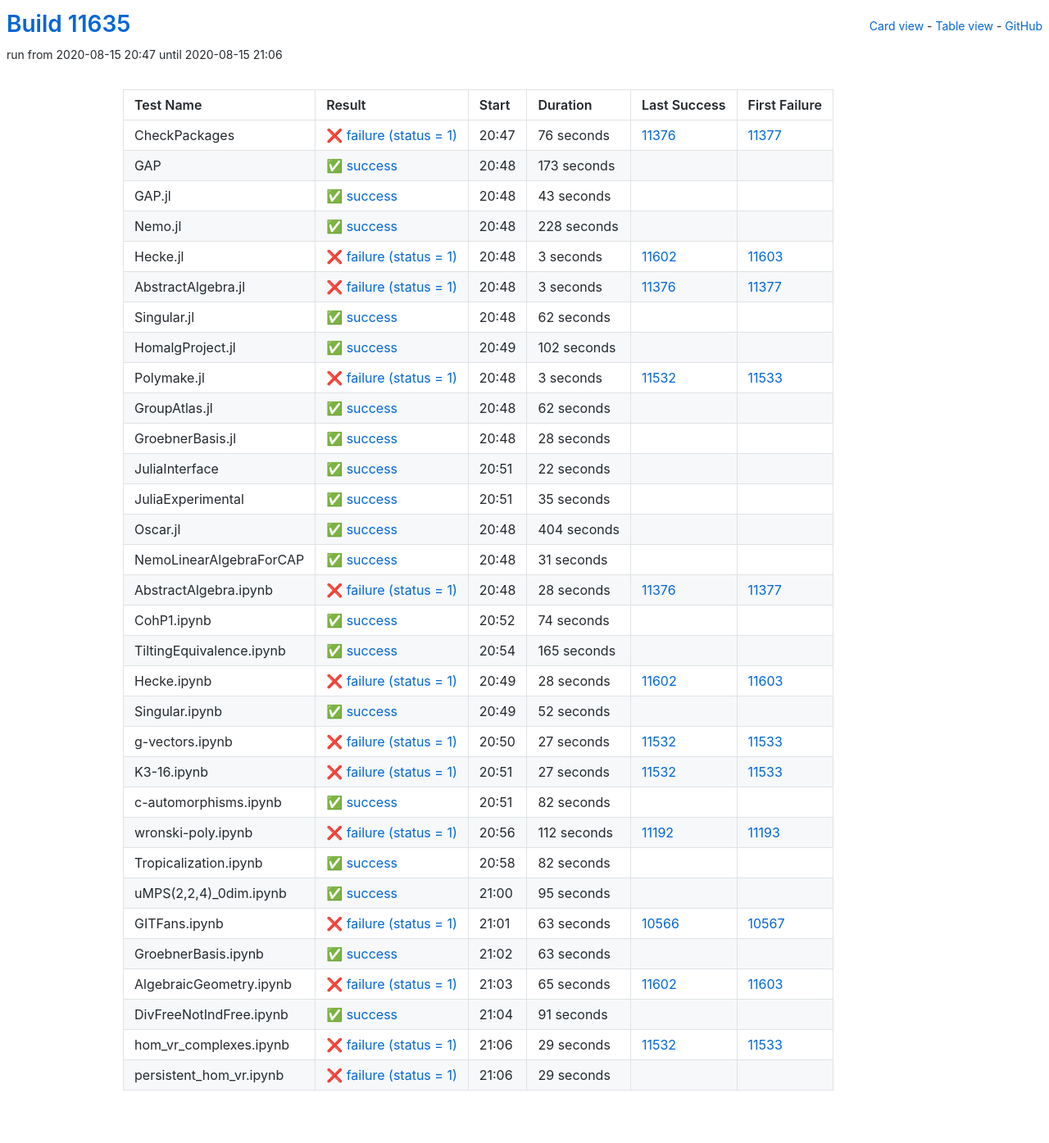
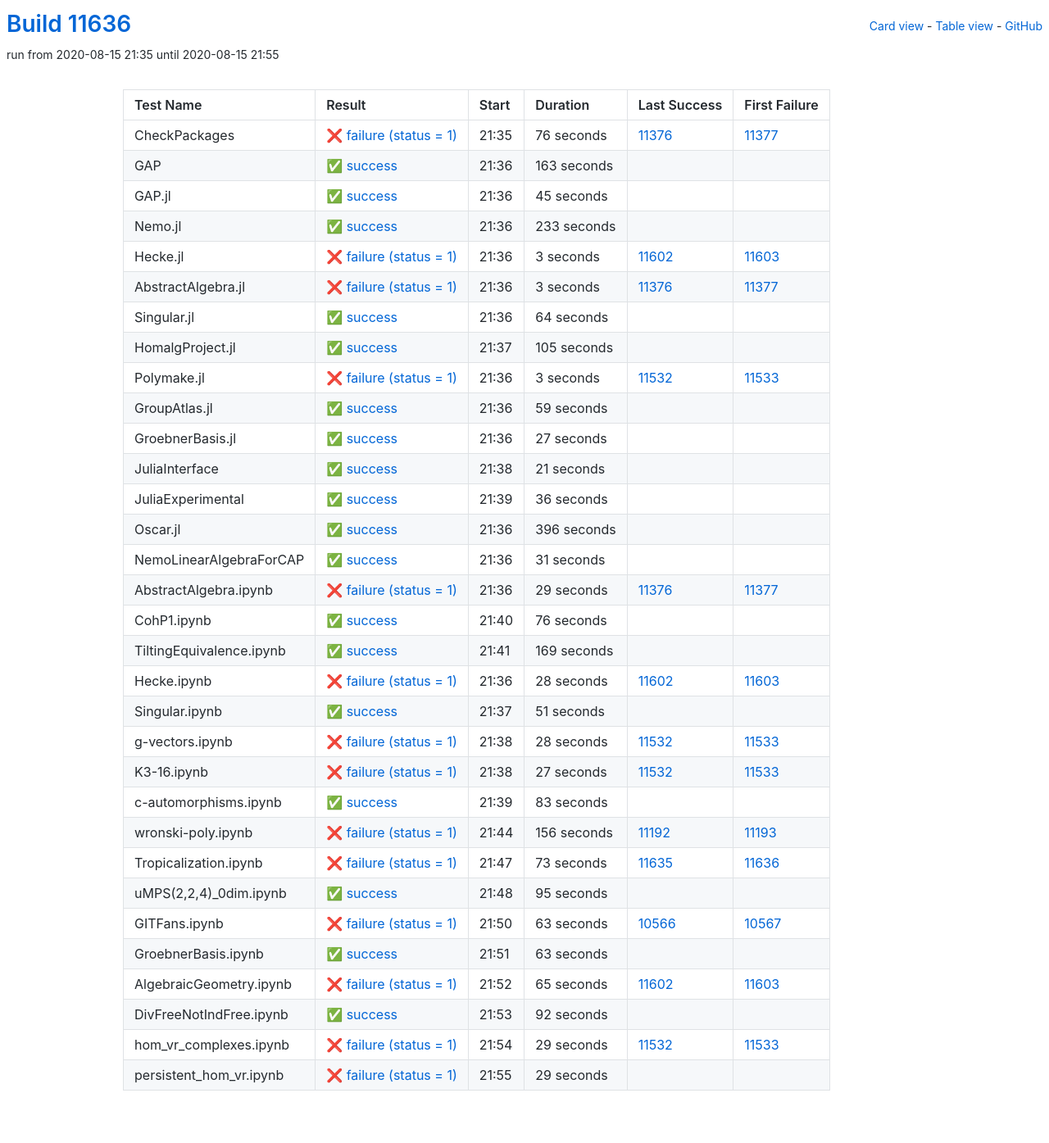
Before and after one commit to oscar-system/oscar-ci-status, a Jekyll site: the page built from table.html, in a window 1280 px wide. Shown: the whole page at 82% size. Built offline with Jekyll 4.4.1, drawn with Linux system fonts in a browser that asks for light colours.

Commit message:
Build #11636

```diff
--- a/_data/ci.yml
+++ b/_data/ci.yml
@@ -1,6 +1,6 @@
 ---
-build: 11635
-build_url: https://oscarci.mathematik.uni-kl.de/job/oscar/11635/
+build: 11636
+build_url: https://oscarci.mathematik.uni-kl.de/job/oscar/11636/
 job: oscar
 organization: oscar-system
 repo: oscar-ci-status
@@ -8,8 +8,8 @@
 tests:
 - name: CheckPackages
   id: checkpackages
-  log: https://oscarci.mathematik.uni-kl.de/job/oscar/11635/artifact/logs/build-11635/CheckPackages.log
-  start: 2020-08-15 20:47
+  log: https://oscarci.mathematik.uni-kl.de/job/oscar/11636/artifact/logs/build-11636/CheckPackages.log
+  start: 2020-08-15 21:35
   success: false
   exitcode: 1
   status: failure
@@ -20,44 +20,44 @@
   first_failure_url: https://oscarci.mathematik.uni-kl.de/job/oscar/11377/
 - name: GAP
   id: gap
-  log: https://oscarci.mathematik.uni-kl.de/job/oscar/11635/artifact/logs/build-11635/GAP.log
-  start: 2020-08-15 20:48
+  log: https://oscarci.mathematik.uni-kl.de/job/oscar/11636/artifact/logs/build-11636/GAP.log
+  start: 2020-08-15 21:36
   success: true
   exitcode: 0
   status: success
-  duration: 173
+  duration: 163
   last_success: false
   last_success_url:
   first_failure: false
   first_failure_url:
 - name: GAP.jl
   id: gap-jl
-  log: https://oscarci.mathematik.uni-kl.de/job/oscar/11635/artifact/logs/build-11635/GAP.jl.log
-  start: 2020-08-15 20:48
+  log: https://oscarci.mathematik.uni-kl.de/job/oscar/11636/artifact/logs/build-11636/GAP.jl.log
+  start: 2020-08-15 21:36
   success: true
   exitcode: 0
   status: success
-  duration: 43
+  duration: 45
   last_success: false
   last_success_url:
   first_failure: false
   first_failure_url:
 - name: Nemo.jl
   id: nemo-jl
-  log: https://oscarci.mathematik.uni-kl.de/job/oscar/11635/artifact/logs/build-11635/Nemo.jl.log
-  start: 2020-08-15 20:48
+  log: https://oscarci.mathematik.uni-kl.de/job/oscar/11636/artifact/logs/build-11636/Nemo.jl.log
+  start: 2020-08-15 21:36
   success: true
   exitcode: 0
   status: success
-  duration: 228
+  duration: 233
   last_success: false
   last_success_url:
   first_failure: false
   first_failure_url:
 - name: Hecke.jl
   id: hecke-jl
-  log: https://oscarci.mathematik.uni-kl.de/job/oscar/11635/artifact/logs/build-11635/Hecke.jl.log
-  start: 2020-08-15 20:48
+  log: https://oscarci.mathematik.uni-kl.de/job/oscar/11636/artifact/logs/build-11636/Hecke.jl.log
+  start: 2020-08-15 21:36
   success: false
   exitcode: 1
   status: failure
@@ -68,8 +68,8 @@
   first_failure_url: https://oscarci.mathematik.uni-kl.de/job/oscar/11603/
 - name: AbstractAlgebra.jl
   id: abstractalgebra-jl
-  log: https://oscarci.mathematik.uni-kl.de/job/oscar/11635/artifact/logs/build-11635/AbstractAlgebra.jl.log
-  start: 2020-08-15 20:48
+  log: https://oscarci.mathematik.uni-kl.de/job/oscar/11636/artifact/logs/build-11636/AbstractAlgebra.jl.log
+  start: 2020-08-15 21:36
   success: false
   exitcode: 1
   status: failure
@@ -80,32 +80,32 @@
   first_failure_url: https://oscarci.mathematik.uni-kl.de/job/oscar/11377/
 - name: Singular.jl
   id: singular-jl
-  log: https://oscarci.mathematik.uni-kl.de/job/oscar/11635/artifact/logs/build-11635/Singular.jl.log
-  start: 2020-08-15 20:48
+  log: https://oscarci.mathematik.uni-kl.de/job/oscar/11636/artifact/logs/build-11636/Singular.jl.log
+  start: 2020-08-15 21:36
   success: true
   exitcode: 0
   status: success
-  duration: 62
+  duration: 64
   last_success: false
   last_success_url:
   first_failure: false
   first_failure_url:
 - name: HomalgProject.jl
   id: homalgproject-jl
-  log: https://oscarci.mathematik.uni-kl.de/job/oscar/11635/artifact/logs/build-11635/HomalgProject.jl.log
-  start: 2020-08-15 20:49
+  log: https://oscarci.mathematik.uni-kl.de/job/oscar/11636/artifact/logs/build-11636/HomalgProject.jl.log
+  start: 2020-08-15 21:37
   success: true
   exitcode: 0
   status: success
-  duration: 102
+  duration: 105
   last_success: false
   last_success_url:
   first_failure: false
   first_failure_url:
 - name: Polymake.jl
   id: polymake-jl
-  log: https://oscarci.mathematik.uni-kl.de/job/oscar/11635/artifact/logs/build-11635/Polymake.jl.log
-  start: 2020-08-15 20:48
+  log: https://oscarci.mathematik.uni-kl.de/job/oscar/11636/artifact/logs/build-11636/Polymake.jl.log
+  start: 2020-08-15 21:36
   success: false
   exitcode: 1
   status: failure
@@ -116,68 +116,68 @@
   first_failure_url: https://oscarci.mathematik.uni-kl.de/job/oscar/11533/
 - name: GroupAtlas.jl
   id: groupatlas-jl
-  log: https://oscarci.mathematik.uni-kl.de/job/oscar/11635/artifact/logs/build-11635/GroupAtlas.jl.log
-  start: 2020-08-15 20:48
+  log: https://oscarci.mathematik.uni-kl.de/job/oscar/11636/artifact/logs/build-11636/GroupAtlas.jl.log
+  start: 2020-08-15 21:36
   success: true
   exitcode: 0
   status: success
-  duration: 62
+  duration: 59
   last_success: false
   last_success_url:
   first_failure: false
   first_failure_url:
 - name: GroebnerBasis.jl
   id: groebnerbasis-jl
-  log: https://oscarci.mathematik.uni-kl.de/job/oscar/11635/artifact/logs/build-11635/GroebnerBasis.jl.log
-  start: 2020-08-15 20:48
+  log: https://oscarci.mathematik.uni-kl.de/job/oscar/11636/artifact/logs/build-11636/GroebnerBasis.jl.log
+  start: 2020-08-15 21:36
   success: true
   exitcode: 0
   status: success
-  duration: 28
+  duration: 27
   last_success: false
   last_success_url:
   first_failure: false
   first_failure_url:
 - name: JuliaInterface
   id: juliainterface
-  log: https://oscarci.mathematik.uni-kl.de/job/oscar/11635/artifact/logs/build-11635/JuliaInterface.log
-  start: 2020-08-15 20:51
+  log: https://oscarci.mathematik.uni-kl.de/job/oscar/11636/artifact/logs/build-11636/JuliaInterface.log
+  start: 2020-08-15 21:38
   success: true
   exitcode: 0
   status: success
-  duration: 22
+  duration: 21
   last_success: false
   last_success_url:
   first_failure: false
   first_failure_url:
 - name: JuliaExperimental
   id: juliaexperimental
-  log: https://oscarci.mathematik.uni-kl.de/job/oscar/11635/artifact/logs/build-11635/JuliaExperimental.log
-  start: 2020-08-15 20:51
+  log: https://oscarci.mathematik.uni-kl.de/job/oscar/11636/artifact/logs/build-11636/JuliaExperimental.log
+  start: 2020-08-15 21:39
   success: true
   exitcode: 0
   status: success
-  duration: 35
+  duration: 36
   last_success: false
   last_success_url:
   first_failure: false
   first_failure_url:
 - name: Oscar.jl
   id: oscar-jl
-  log: https://oscarci.mathematik.uni-kl.de/job/oscar/11635/artifact/logs/build-11635/Oscar.jl.log
-  start: 2020-08-15 20:48
+  log: https://oscarci.mathematik.uni-kl.de/job/oscar/11636/artifact/logs/build-11636/Oscar.jl.log
+  start: 2020-08-15 21:36
   success: true
   exitcode: 0
   status: success
-  duration: 404
+  duration: 396
   last_success: false
   last_success_url:
   first_failure: false
   first_failure_url:
 - name: NemoLinearAlgebraForCAP
   id: nemolinearalgebraforcap
-  log: https://oscarci.mathematik.uni-kl.de/job/oscar/11635/artifact/logs/build-11635/NemoLinearAlgebraForCAP.log
-  start: 2020-08-15 20:48
+  log: https://oscarci.mathematik.uni-kl.de/job/oscar/11636/artifact/logs/build-11636/NemoLinearAlgebraForCAP.log
+  start: 2020-08-15 21:36
   success: true
   exitcode: 0
   status: success
@@ -188,44 +188,44 @@
   first_failure_url:
 - name: AbstractAlgebra.ipynb
   id: abstractalgebra-ipynb
-  log: https://oscarci.mathematik.uni-kl.de/job/oscar/11635/artifact/logs/build-11635/AbstractAlgebra.ipynb.log
-  start: 2020-08-15 20:48
+  log: https://oscarci.mathematik.uni-kl.de/job/oscar/11636/artifact/logs/build-11636/AbstractAlgebra.ipynb.log
+  start: 2020-08-15 21:36
   success: false
   exitcode: 1
   status: failure
-  duration: 28
+  duration: 29
   last_success: 11376
   last_success_url: https://oscarci.mathematik.uni-kl.de/job/oscar/11376/
   first_failure: 11377
   first_failure_url: https://oscarci.mathematik.uni-kl.de/job/oscar/11377/
 - name: CohP1.ipynb
   id: cohp1-ipynb
-  log: https://oscarci.mathematik.uni-kl.de/job/oscar/11635/artifact/logs/build-11635/CohP1.ipynb.log
-  start: 2020-08-15 20:52
+  log: https://oscarci.mathematik.uni-kl.de/job/oscar/11636/artifact/logs/build-11636/CohP1.ipynb.log
+  start: 2020-08-15 21:40
   success: true
   exitcode: 0
   status: success
-  duration: 74
+  duration: 76
   last_success: false
   last_success_url:
   first_failure: false
   first_failure_url:
 - name: TiltingEquivalence.ipynb
   id: tiltingequivalence-ipynb
-  log: https://oscarci.mathematik.uni-kl.de/job/oscar/11635/artifact/logs/build-11635/TiltingEquivalence.ipynb.log
-  start: 2020-08-15 20:54
+  log: https://oscarci.mathematik.uni-kl.de/job/oscar/11636/artifact/logs/build-11636/TiltingEquivalence.ipynb.log
+  start: 2020-08-15 21:41
   success: true
   exitcode: 0
   status: success
-  duration: 165
+  duration: 169
   last_success: false
   last_success_url:
   first_failure: false
   first_failure_url:
 - name: Hecke.ipynb
   id: hecke-ipynb
-  log: https://oscarci.mathematik.uni-kl.de/job/oscar/11635/artifact/logs/build-11635/Hecke.ipynb.log
-  start: 2020-08-15 20:49
+  log: https://oscarci.mathematik.uni-kl.de/job/oscar/11636/artifact/logs/build-11636/Hecke.ipynb.log
+  start: 2020-08-15 21:36
   success: false
   exitcode: 1
   status: failure
@@ -236,32 +236,32 @@
   first_failure_url: https://oscarci.mathematik.uni-kl.de/job/oscar/11603/
 - name: Singular.ipynb
   id: singular-ipynb
-  log: https://oscarci.mathematik.uni-kl.de/job/oscar/11635/artifact/logs/build-11635/Singular.ipynb.log
-  start: 2020-08-15 20:49
+  log: https://oscarci.mathematik.uni-kl.de/job/oscar/11636/artifact/logs/build-11636/Singular.ipynb.log
+  start: 2020-08-15 21:37
   success: true
   exitcode: 0
   status: success
-  duration: 52
+  duration: 51
   last_success: false
   last_success_url:
   first_failure: false
   first_failure_url:
 - name: g-vectors.ipynb
   id: g-vectors-ipynb
-  log: https://oscarci.mathematik.uni-kl.de/job/oscar/11635/artifact/logs/build-11635/g-vectors.ipynb.log
-  start: 2020-08-15 20:50
+  log: https://oscarci.mathematik.uni-kl.de/job/oscar/11636/artifact/logs/build-11636/g-vectors.ipynb.log
+  start: 2020-08-15 21:38
   success: false
   exitcode: 1
   status: failure
-  duration: 27
+  duration: 28
   last_success: 11532
   last_success_url: https://oscarci.mathematik.uni-kl.de/job/oscar/11532/
   first_failure: 11533
   first_failure_url: https://oscarci.mathematik.uni-kl.de/job/oscar/11533/
 - name: K3-16.ipynb
   id: k3-16-ipynb
-  log: https://oscarci.mathematik.uni-kl.de/job/oscar/11635/artifact/logs/build-11635/K3-16.ipynb.log
-  start: 2020-08-15 20:51
+  log: https://oscarci.mathematik.uni-kl.de/job/oscar/11636/artifact/logs/build-11636/K3-16.ipynb.log
+  start: 2020-08-15 21:38
   success: false
   exitcode: 1
   status: failure
@@ -272,44 +272,44 @@
   first_failure_url: https://oscarci.mathematik.uni-kl.de/job/oscar/11533/
 - name: c-automorphisms.ipynb
   id: c-automorphisms-ipynb
-  log: https://oscarci.mathematik.uni-kl.de/job/oscar/11635/artifact/logs/build-11635/c-automorphisms.ipynb.log
-  start: 2020-08-15 20:51
+  log: https://oscarci.mathematik.uni-kl.de/job/oscar/11636/artifact/logs/build-11636/c-automorphisms.ipynb.log
+  start: 2020-08-15 21:39
   success: true
   exitcode: 0
   status: success
-  duration: 82
+  duration: 83
   last_success: false
   last_success_url:
   first_failure: false
   first_failure_url:
 - name: wronski-poly.ipynb
   id: wronski-poly-ipynb
-  log: https://oscarci.mathematik.uni-kl.de/job/oscar/11635/artifact/logs/build-11635/wronski-poly.ipynb.log
-  start: 2020-08-15 20:56
+  log: https://oscarci.mathematik.uni-kl.de/job/oscar/11636/artifact/logs/build-11636/wronski-poly.ipynb.log
+  start: 2020-08-15 21:44
   success: false
   exitcode: 1
   status: failure
-  duration: 112
+  duration: 156
   last_success: 11192
   last_success_url: https://oscarci.mathematik.uni-kl.de/job/oscar/11192/
   first_failure: 11193
   first_failure_url: https://oscarci.mathematik.uni-kl.de/job/oscar/11193/
 - name: Tropicalization.ipynb
   id: tropicalization-ipynb
-  log: https://oscarci.mathematik.uni-kl.de/job/oscar/11635/artifact/logs/build-11635/Tropicalization.ipynb.log
-  start: 2020-08-15 20:58
-  success: true
-  exitcode: 0
-  status: success
-  duration: 82
-  last_success: false
-  last_success_url:
-  first_failure: false
-  first_failure_url:
+  log: https://oscarci.mathematik.uni-kl.de/job/oscar/11636/artifact/logs/build-11636/Tropicalization.ipynb.log
+  start: 2020-08-15 21:47
+  success: false
+  exitcode: 1
+  status: failure
+  duration: 73
+  last_success: 11635
+  last_success_url: https://oscarci.mathematik.uni-kl.de/job/oscar/11635/
+  first_failure: 11636
+  first_failure_url: https://oscarci.mathematik.uni-kl.de/job/oscar/11636/
 - name: uMPS(2,2,4)_0dim.ipynb
   id: umps-2-2-4-0dim-ipynb
-  log: https://oscarci.mathematik.uni-kl.de/job/oscar/11635/artifact/logs/build-11635/uMPS-2-2-4-_0dim.ipynb.log
-  start: 2020-08-15 21:00
+  log: https://oscarci.mathematik.uni-kl.de/job/oscar/11636/artifact/logs/build-11636/uMPS-2-2-4-_0dim.ipynb.log
+  start: 2020-08-15 21:48
   success: true
   exitcode: 0
   status: success
@@ -320,8 +320,8 @@
   first_failure_url:
 - name: GITFans.ipynb
   id: gitfans-ipynb
-  log: https://oscarci.mathematik.uni-kl.de/job/oscar/11635/artifact/logs/build-11635/GITFans.ipynb.log
-  start: 2020-08-15 21:01
+  log: https://oscarci.mathematik.uni-kl.de/job/oscar/11636/artifact/logs/build-11636/GITFans.ipynb.log
+  start: 2020-08-15 21:50
   success: false
   exitcode: 1
   status: failure
@@ -332,8 +332,8 @@
   first_failure_url: https://oscarci.mathematik.uni-kl.de/job/oscar/10567/
 - name: GroebnerBasis.ipynb
   id: groebnerbasis-ipynb
-  log: https://oscarci.mathematik.uni-kl.de/job/oscar/11635/artifact/logs/build-11635/GroebnerBasis.ipynb.log
-  start: 2020-08-15 21:02
+  log: https://oscarci.mathematik.uni-kl.de/job/oscar/11636/artifact/logs/build-11636/GroebnerBasis.ipynb.log
+  start: 2020-08-15 21:51
   success: true
   exitcode: 0
   status: success
@@ -344,8 +344,8 @@
   first_failure_url:
 - name: AlgebraicGeometry.ipynb
   id: algebraicgeometry-ipynb
-  log: https://oscarci.mathematik.uni-kl.de/job/oscar/11635/artifact/logs/build-11635/AlgebraicGeometry.ipynb.log
-  start: 2020-08-15 21:03
+  log: https://oscarci.mathematik.uni-kl.de/job/oscar/11636/artifact/logs/build-11636/AlgebraicGeometry.ipynb.log
+  start: 2020-08-15 21:52
   success: false
   exitcode: 1
   status: failure
@@ -356,20 +356,20 @@
   first_failure_url: https://oscarci.mathematik.uni-kl.de/job/oscar/11603/
 - name: DivFreeNotIndFree.ipynb
   id: divfreenotindfree-ipynb
-  log: https://oscarci.mathematik.uni-kl.de/job/oscar/11635/artifact/logs/build-11635/DivFreeNotIndFree.ipynb.log
-  start: 2020-08-15 21:04
+  log: https://oscarci.mathematik.uni-kl.de/job/oscar/11636/artifact/logs/build-11636/DivFreeNotIndFree.ipynb.log
+  start: 2020-08-15 21:53
   success: true
   exitcode: 0
   status: success
-  duration: 91
+  duration: 92
   last_success: false
   last_success_url:
   first_failure: false
   first_failure_url:
 - name: hom_vr_complexes.ipynb
   id: hom-vr-complexes-ipynb
-  log: https://oscarci.mathematik.uni-kl.de/job/oscar/11635/artifact/logs/build-11635/hom_vr_complexes.ipynb.log
-  start: 2020-08-15 21:06
+  log: https://oscarci.mathematik.uni-kl.de/job/oscar/11636/artifact/logs/build-11636/hom_vr_complexes.ipynb.log
+  start: 2020-08-15 21:54
   success: false
   exitcode: 1
   status: failure
@@ -380,8 +380,8 @@
   first_failure_url: https://oscarci.mathematik.uni-kl.de/job/oscar/11533/
 - name: persistent_hom_vr.ipynb
   id: persistent-hom-vr-ipynb
-  log: https://oscarci.mathematik.uni-kl.de/job/oscar/11635/artifact/logs/build-11635/persistent_hom_vr.ipynb.log
-  start: 2020-08-15 21:06
+  log: https://oscarci.mathematik.uni-kl.de/job/oscar/11636/artifact/logs/build-11636/persistent_hom_vr.ipynb.log
+  start: 2020-08-15 21:55
   success: false
   exitcode: 1
   status: failure
```
Also changed, not shown: README.md.
